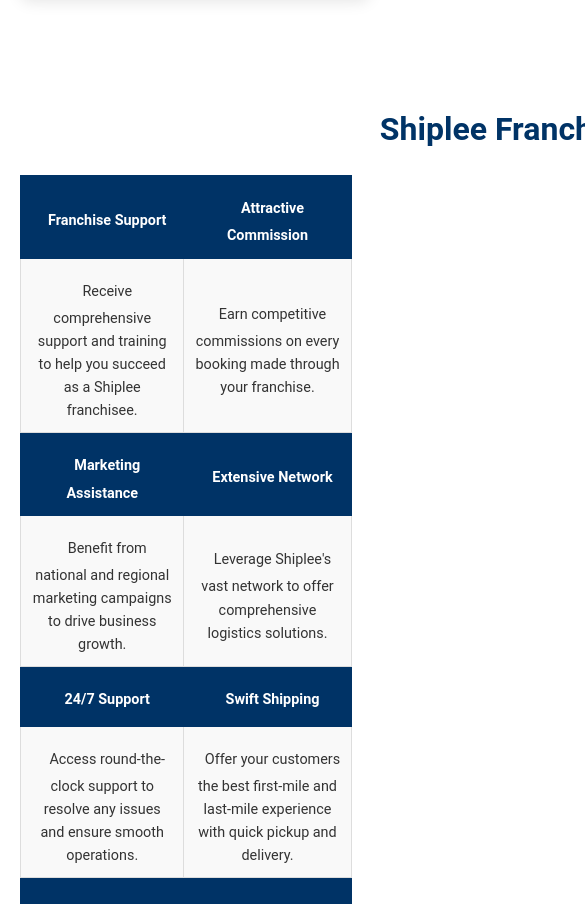
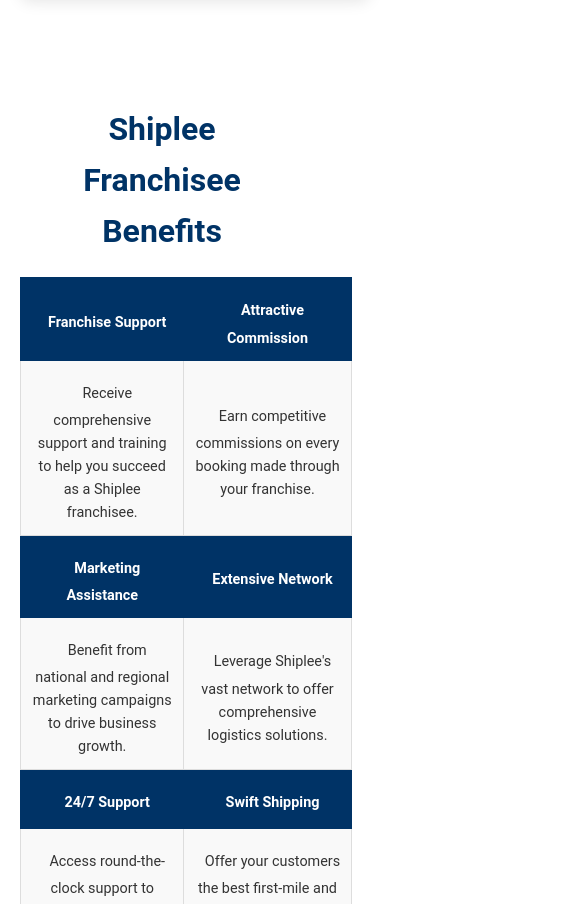
Before and after one commit to Jyotisol/Shiplee, a plain HTML site: page index.html in a window 390 px wide. Shown: the part 3285-4189 px from the top of the page, 585 px wide, since content can reach past the window. Drawn offline with Linux system fonts and the light colour scheme.

```diff
--- a/styles.css
+++ b/styles.css
@@ -197,6 +197,7 @@
         width: 100%;
         margin: 10px 0;
     }
+
 }
 #franchise-specials {
     padding: 40px 20px;
@@ -345,6 +346,7 @@
         width: 100px; /* Smaller size for mobile */
     }
 
+
 }
 #franchisee-benefits {
     padding: 40px 20px 0 200px;
@@ -413,10 +415,9 @@
     }
 
     #franchisee-benefits h2 {
-        margin-right: 40px;
-          color: #003366;
-          font-size: 2rem;
-          margin-bottom: 20px;
+        margin-left: 61px;
+        width: 162px;
+        margin-bottom: 20px;
       }
 
 }
@@ -526,7 +527,7 @@
     #scroll-to-top{
         position: fixed;
         bottom: 20px;
-        right: 63em;
+        right: 11em;
     }
 }
 
@@ -579,6 +580,7 @@
         margin-left: -18px;
 
     }
+
 }
 
 .dark-mode-toggle{
```
